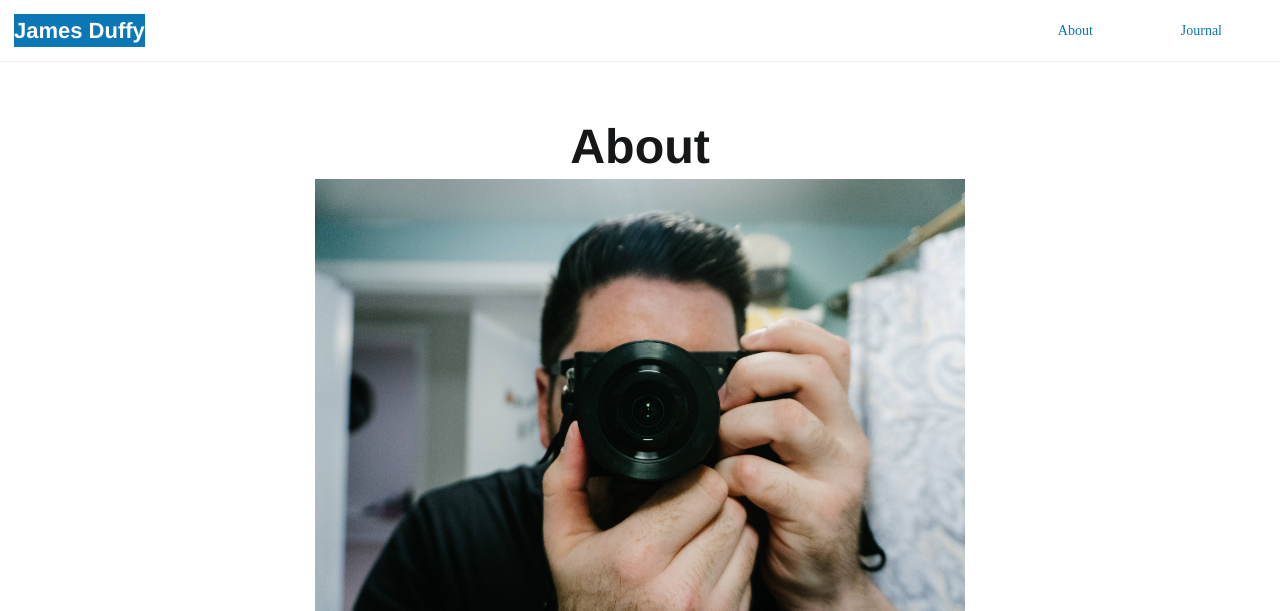
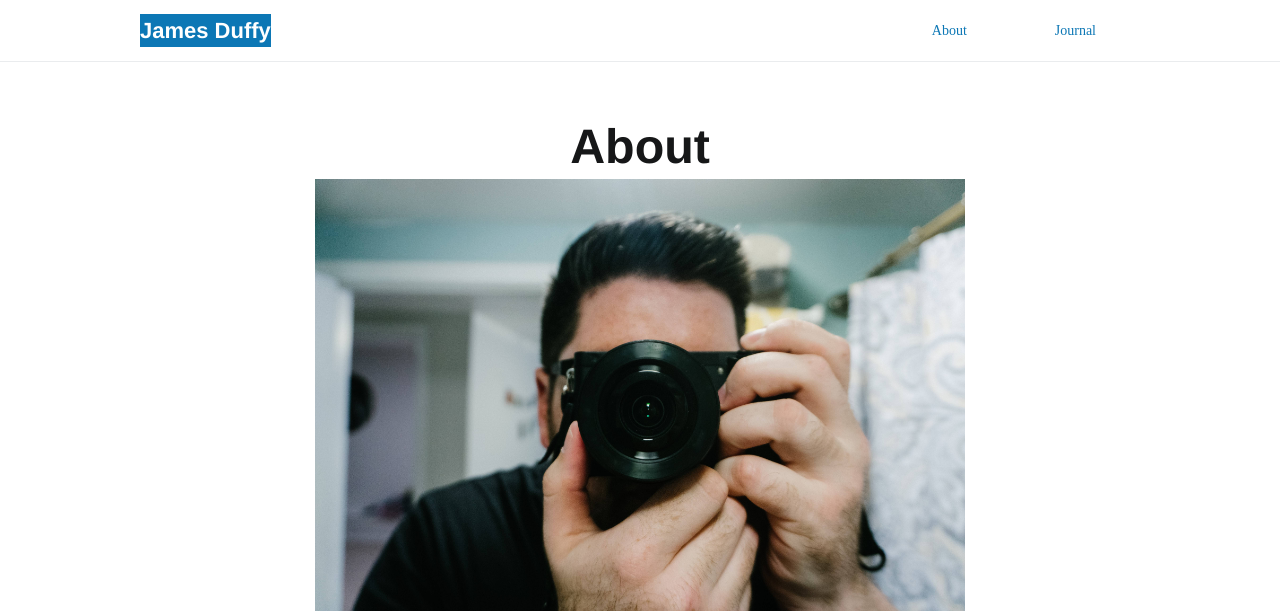
Before and after one commit to jamesduffy/duffy.xyz, a Flask app: page / in a window 1280 px wide. Shown: the top 611 px of the page. Run offline with Flask 2, Linux system fonts and the light colour scheme; some libraries are stand-ins or nearby versions; some web fonts are replaced.

Commit message:
limit navbar width

```diff
--- a/assets/styles.less
+++ b/assets/styles.less
@@ -93,11 +93,16 @@ pre {
 
 
 .navbar {
-    display: flex;
-    flex-direction: row;
     font-size: 14px;
     padding: 1em;
     border-bottom: 1px solid #eaecee;
+
+    .navbar-container {
+        margin: 0 auto;
+        display: flex;
+        flex-direction: row;
+        max-width: @base-width;
+    }
 
     h1 {
         display: flex;
--- a/duffyxyz/static/css/styles.css
+++ b/duffyxyz/static/css/styles.css
@@ -86,11 +86,15 @@ pre code {
   background-color: #0c77b5;
 }
 .navbar {
-  display: flex;
-  flex-direction: row;
   font-size: 14px;
   padding: 1em;
   border-bottom: 1px solid #eaecee;
+}
+.navbar .navbar-container {
+  margin: 0 auto;
+  display: flex;
+  flex-direction: row;
+  max-width: 1000px;
 }
 .navbar h1 {
   display: flex;
--- a/duffyxyz/templates/_partials/navigation.html
+++ b/duffyxyz/templates/_partials/navigation.html
@@ -1,4 +1,5 @@
 <div class="navbar">
+    <div class="navbar-container">
         <h1 class="site-header"><a href="/" style="border-bottom:none;">James Duffy</a></h1>
         <nav>
             <ul class="menu">
@@ -7,3 +8,4 @@
             </ul>
         </nav>
     </div>
+</div>
```
Also changed, not shown: 1 other file. Lines whose indentation alone changed are shown as unchanged.
